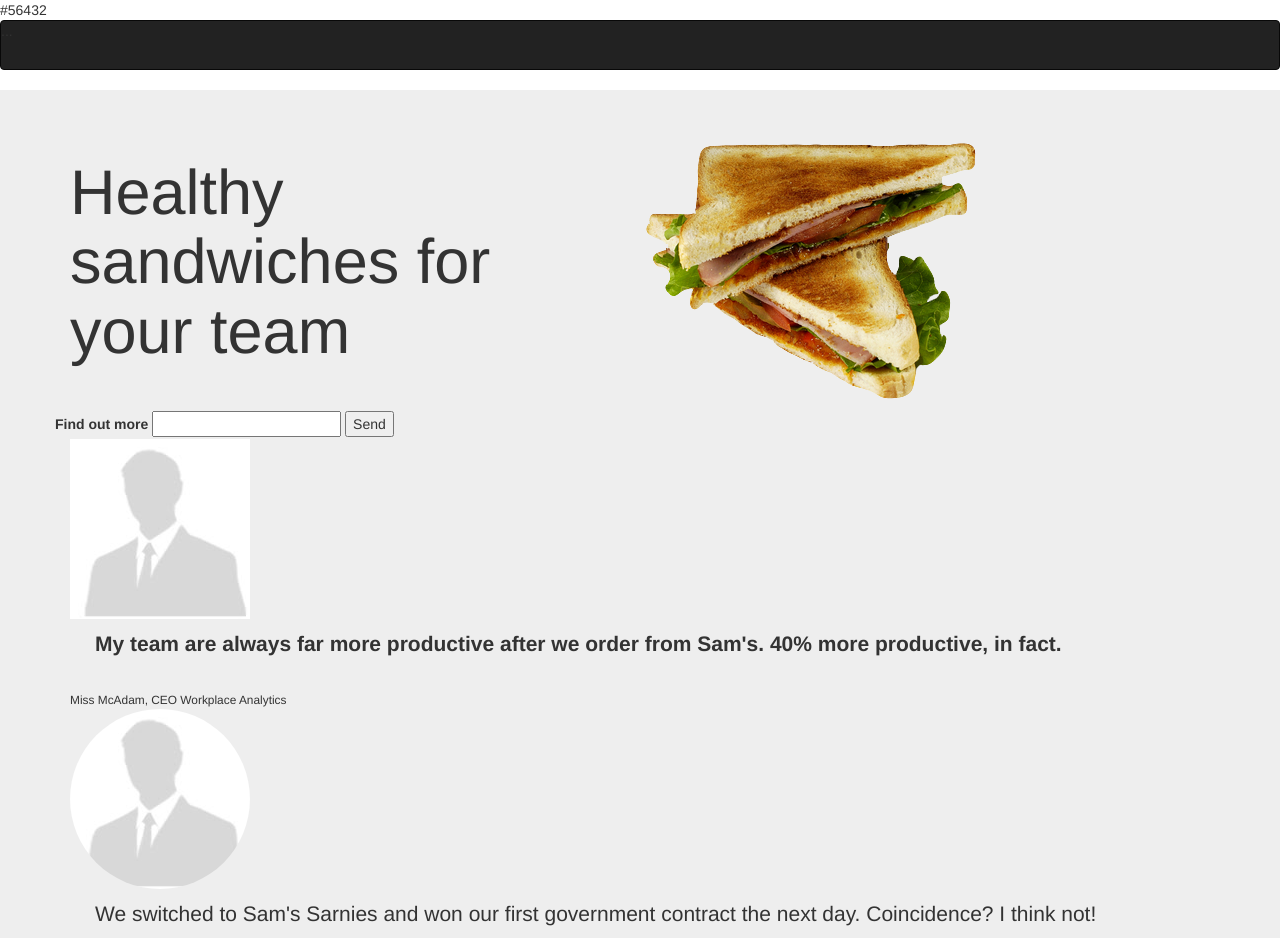
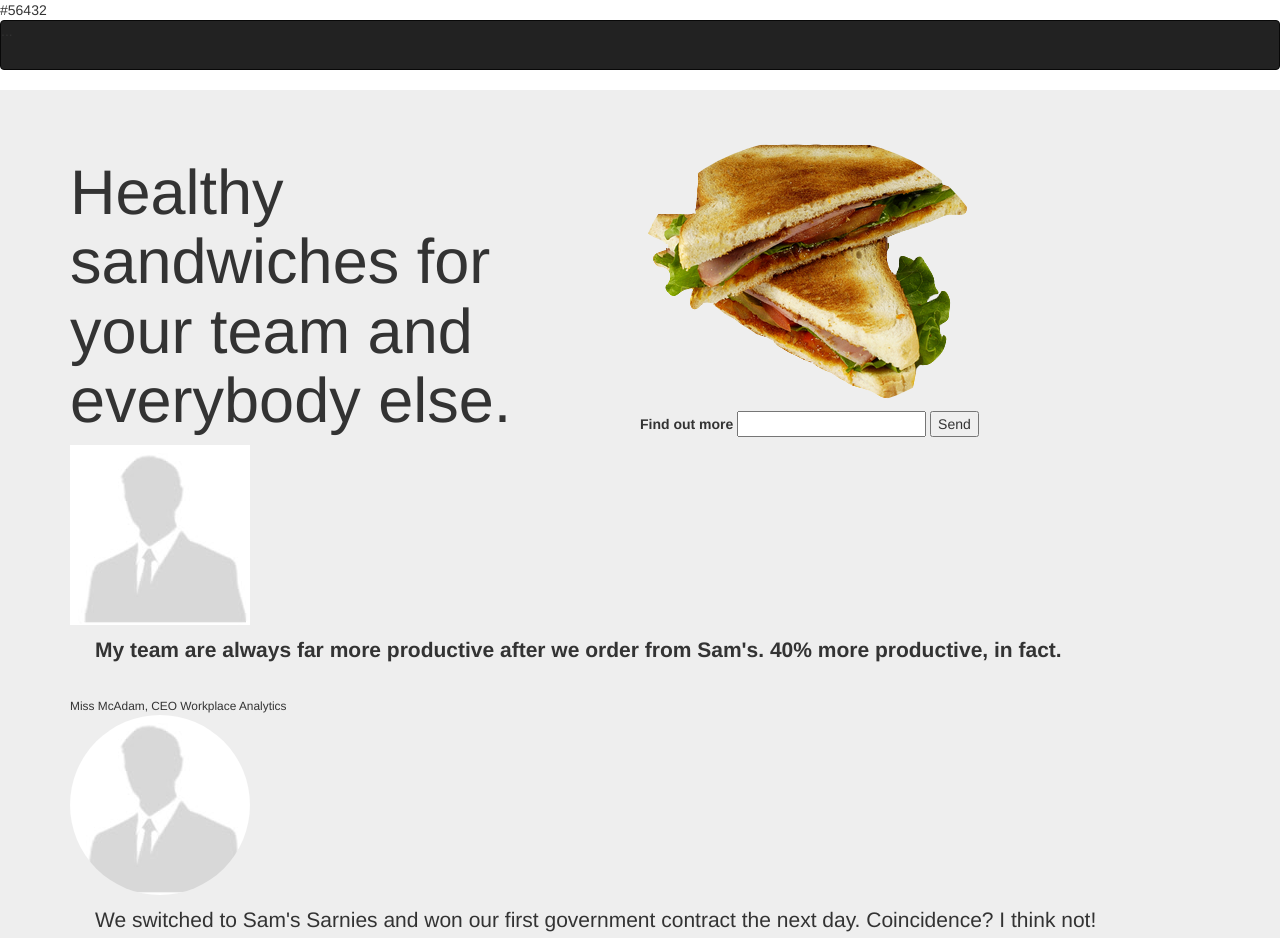
Before and after one commit to porscheskay06/cfg-project-1, a plain HTML site: page index.html in a window 1280 px wide. Shown: the top 938 px of the page. Drawn offline with Linux system fonts and the light colour scheme.

Commit message:
branch pages
branch pages

```diff
--- a/index.html
+++ b/index.html
@@ -18,9 +18,9 @@
 
 <div class="row">
           <div class="col-xs-6">
-    <h1>Healthy sandwiches for your team</h1>
+    <h1>Healthy sandwiches for your team and everybody else.</h1>
 </div>
-    <img src='images/sandwich.png'>
+    <img class="img-circle" src='images/sandwich.png'>
 
     <form role='form'>
       <label for="email">Find out more</label>
```
